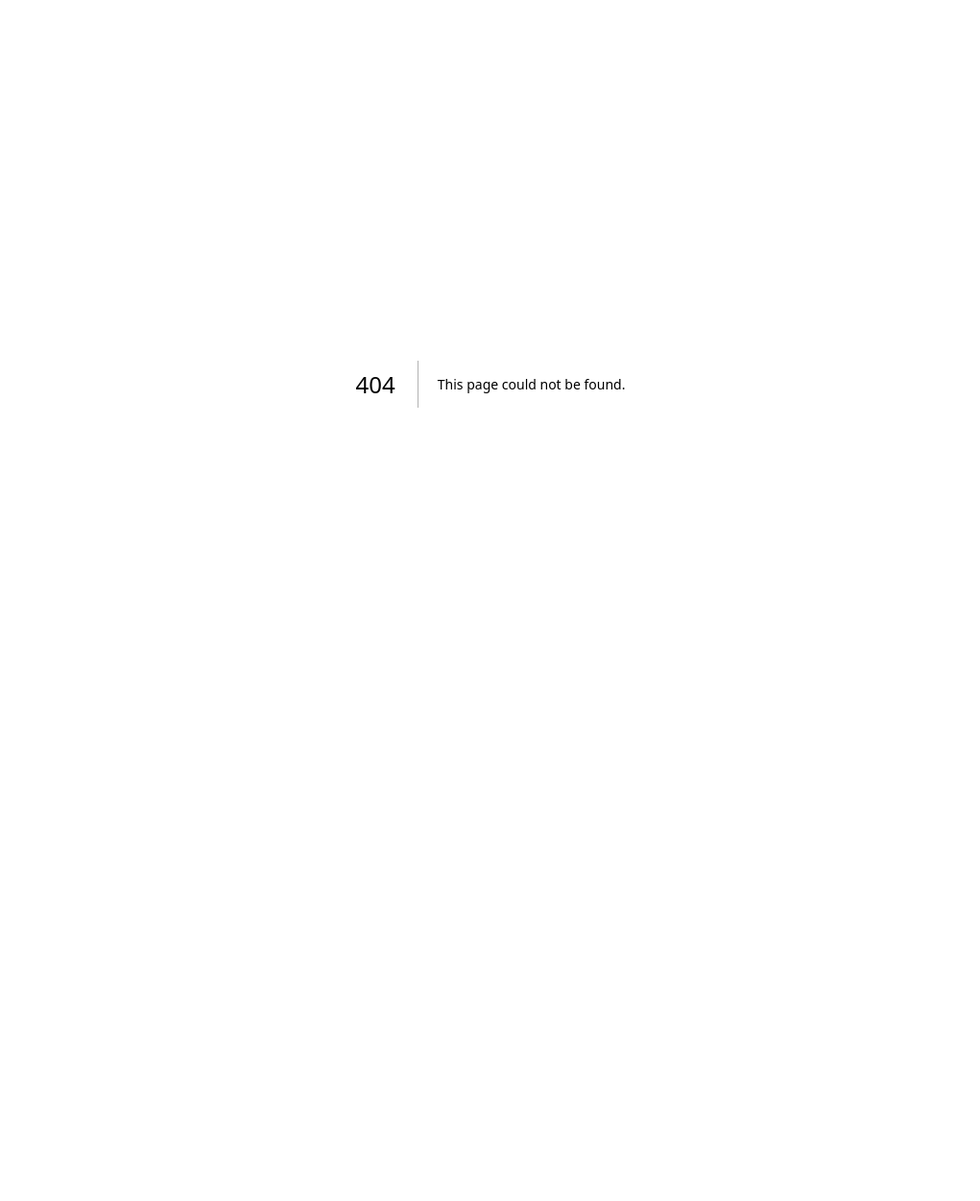
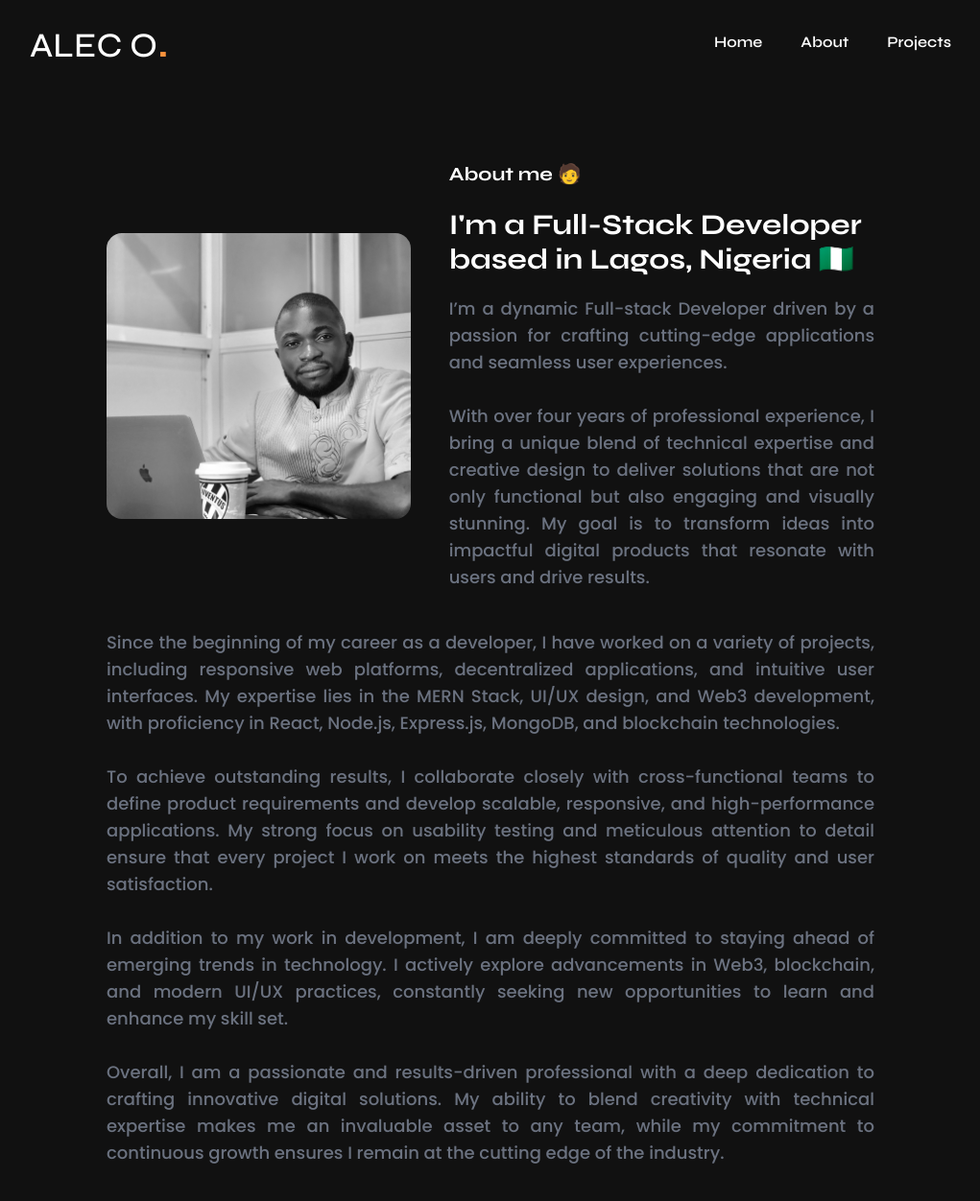
Before and after one commit to rjacy/portfolio, a Next.js app: page /about in a window 1280 px wide. Before the commit this address had no page. Shown: the top 1252 px of the page at 96% size, without its empty margins (129-1150 px from the left). Before the commit the page ends 800 px from the top, so only its background shows below. Built offline with nearby package versions, Linux system fonts and the light colour scheme.

Commit message:
Implement portfolio about page

```diff
--- /dev/null
+++ b/app/about/page.tsx
@@ -0,0 +1,106 @@
+"use client";
+
+import Experience from "@/components/Experience";
+import Navbar from "@/components/Navbar";
+import Image from "next/image";
+import React, { useEffect } from "react";
+import AOS from "aos";
+import "aos/dist/aos.css";
+import Contact from "@/components/Contact";
+import Footer from "@/components/Footer";
+
+const page = () => {
+  useEffect(() => {
+    AOS.init({
+      duration: 1000,
+      // easing: "ease-in-out"
+      // once: true
+    });
+  });
+  return (
+    <div>
+      <div>
+        <Navbar />
+      </div>
+      <div className="bg-darkmode text-white px-5 md:px-20 lg:px-60 py-20">
+        <div className="flex flex-col lg:flex lg:flex-row items-center gap-10">
+          <div className="">
+            <Image
+              src="/icons/img.jpg"
+              alt=""
+              width={400}
+              height={400}
+              className="rounded-2xl grayscale"
+            />
+          </div>
+          <div className="lg:w-[70%] flex flex-col gap-5 ">
+            <h3 className="font-[family-name:var(--font-syne)] text-xl font-bold">
+              About me 🧑
+            </h3>
+            <h2 className="font-[family-name:var(--font-syne)] text-2xl md:text-3xl font-bold">
+              I&apos;m a Full-Stack Developer based in Lagos, Nigeria
+              &#127475;&#127468;
+            </h2>
+            <span className="font-medium text-gray-500 text-lg text-justify">
+              I’m a dynamic Full-stack Developer driven by a passion for
+              crafting cutting-edge applications and seamless user experiences.
+              <br />
+              <br /> With over four years of professional experience, I bring a
+              unique blend of technical expertise and creative design to deliver
+              solutions that are not only functional but also engaging and
+              visually stunning. My goal is to transform ideas into impactful
+              digital products that resonate with users and drive results.
+            </span>
+          </div>
+        </div>
+
+        <div className="font-medium text-gray-500 text-lg text-justify mt-10">
+          <span>
+            Since the beginning of my career as a developer, I have worked on a
+            variety of projects, including responsive web platforms,
+            decentralized applications, and intuitive user interfaces. My
+            expertise lies in the MERN Stack, UI/UX design, and Web3
+            development, with proficiency in React, Node.js, Express.js,
+            MongoDB, and blockchain technologies.
+            <br />
+            <br />
+            To achieve outstanding results, I collaborate closely with
+            cross-functional teams to define product requirements and develop
+            scalable, responsive, and high-performance applications. My strong
+            focus on usability testing and meticulous attention to detail ensure
+            that every project I work on meets the highest standards of quality
+            and user satisfaction.
+            <br />
+            <br />
+            In addition to my work in development, I am deeply committed to
+            staying ahead of emerging trends in technology. I actively explore
+            advancements in Web3, blockchain, and modern UI/UX practices,
+            constantly seeking new opportunities to learn and enhance my skill
+            set.
+            <br />
+            <br />
+            Overall, I am a passionate and results-driven professional with a
+            deep dedication to crafting innovative digital solutions. My ability
+            to blend creativity with technical expertise makes me an invaluable
+            asset to any team, while my commitment to continuous growth ensures
+            I remain at the cutting edge of the industry.
+          </span>
+        </div>
+      </div>
+
+      <div className="bg-darkmode md:px-10 lg:px-20">
+        <Experience />
+      </div>
+
+      <div className="bg-darkmode md:px-10 lg:px-20">
+        <Contact />
+      </div>
+
+      <div className="bg-darkmode md:px-10 lg:px-20">
+        <Footer />
+      </div>
+    </div>
+  );
+};
+
+export default page;
--- a/components/Banner.tsx
+++ b/components/Banner.tsx
@@ -12,7 +12,7 @@ const Banner = () => {
             Hello &#128075;
           </h3>
           <h2 className="font-[family-name:var(--font-syne)] text-xl md:text-3xl font-bold">
-            I&apos;m a Full-Stack Developer based in Lagos Nigeria &#127475;&#127468;
+            I&apos;m a Full-Stack Developer based in Lagos, Nigeria &#127475;&#127468;
           </h2>
           <span className="hidden md:block font-medium text-gray-500 text-center md:text-justify">
             I’m a dynamic Full-stack Developer driven by a passion for crafting
@@ -90,7 +90,7 @@ const Banner = () => {
             alt=""
             width={600}
             height={600}
-            className="rounded-2xl  block"
+            className="rounded-2xl grayscale"
           />
         </div>
       </div>
--- a/components/Contact.tsx
+++ b/components/Contact.tsx
@@ -9,8 +9,8 @@ const Contact = () => {
         <h2>My Contact &#9742;&#65039;</h2>
       </div>
       <div className="font-[family-name:var(--font-syne)] flex flex-col gap-5">
-        <h2 className="text-3xl font-bold">
-          Got an Interesting Project, Let&apos;s Work Together
+        <h2 className="text-2xl font-bold">
+          Got an Interesting Project? Let&apos;s Work Together
         </h2>
         <div className="flex flex-col gap-5">
           <div className="flex flex-col p-6 rounded-xl bg-basecolor">
--- /dev/null
+++ b/components/Footer.tsx
@@ -0,0 +1,16 @@
+import React from "react";
+
+const Footer = () => {
+  return (
+    <div>
+      <div className="flex flex-col gap-5 font-[family-name:var(--font-syne)] bg-darkmode text-white px-5 md:px-10 lg:px-40 py-10 md:py-10">
+        <hr className="border-gray-600" />
+        <span className="text-gray-500 text-lg font-medium">
+          Copyright &copy; 2025 Alec Ogunniran
+        </span>
+      </div>
+    </div>
+  );
+};
+
+export default Footer;
--- a/components/Home.tsx
+++ b/components/Home.tsx
@@ -7,6 +7,7 @@ import Projects from "./Projects";
 import Skills from "./Skills";
 import Experience from "./Experience";
 import Contact from "./Contact";
+import Footer from "./Footer";
 
 const Home = () => {
   return (
@@ -20,11 +21,7 @@ const Home = () => {
       <Skills />
       <Experience />
       <Contact />
-
-      <div className="flex flex-col gap-5 font-[family-name:var(--font-syne)] bg-darkmode text-white px-5 md:px-10 lg:px-40 py-10 md:py-10">
-        <hr />
-        <span className="text-gray-500 text-lg font-medium">Copyright &copy; 2025 Alec Ogunniran</span>
-      </div>
+      <Footer />
     </motion.div>
   );
 };
```
